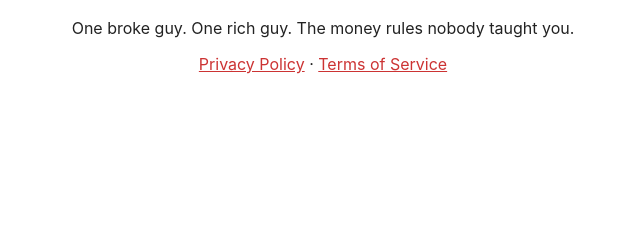
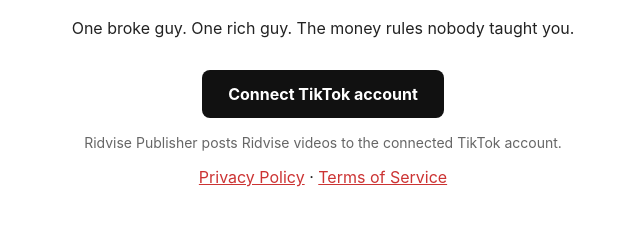
Before and after one commit to AnthonyXBenyameen-code/ridvise-site, a plain HTML site: page index.html in a window 1280 px wide. Shown: the part 122-348 px from the top of the page, without its empty margins (317-957 px from the left). Drawn offline with Linux system fonts and the light colour scheme.

Commit message:
Connect TikTok button for demo

```diff
--- a/index.html
+++ b/index.html
@@ -1,4 +1,6 @@
 <!doctype html><html><head><meta charset="utf-8"><title>Ridvise</title><style>body{font-family:-apple-system,Helvetica,Arial;max-width:720px;margin:80px auto;text-align:center;color:#222}a{color:#c33}</style></head><body>
 <h1>Ridvise</h1><p>One broke guy. One rich guy. The money rules nobody taught you.</p>
+<p style="margin-top:32px"><a href="https://www.tiktok.com/v2/auth/authorize/?client_key=sbawdyesheyphubex0&response_type=code&scope=user.info.basic%2Cvideo.upload%2Cvideo.publish&redirect_uri=https%3A%2F%2Fanthonyxbenyameen-code.github.io%2Fridvise-site%2Fcallback.html&state=demo" style="display:inline-block;background:#111;color:#fff;padding:14px 26px;border-radius:8px;text-decoration:none;font-weight:700">Connect TikTok account</a></p>
+<p style="color:#666;font-size:14px">Ridvise Publisher posts Ridvise videos to the connected TikTok account.</p>
 <p><a href="privacy.html">Privacy Policy</a> · <a href="terms.html">Terms of Service</a></p>
 </body></html>
```
